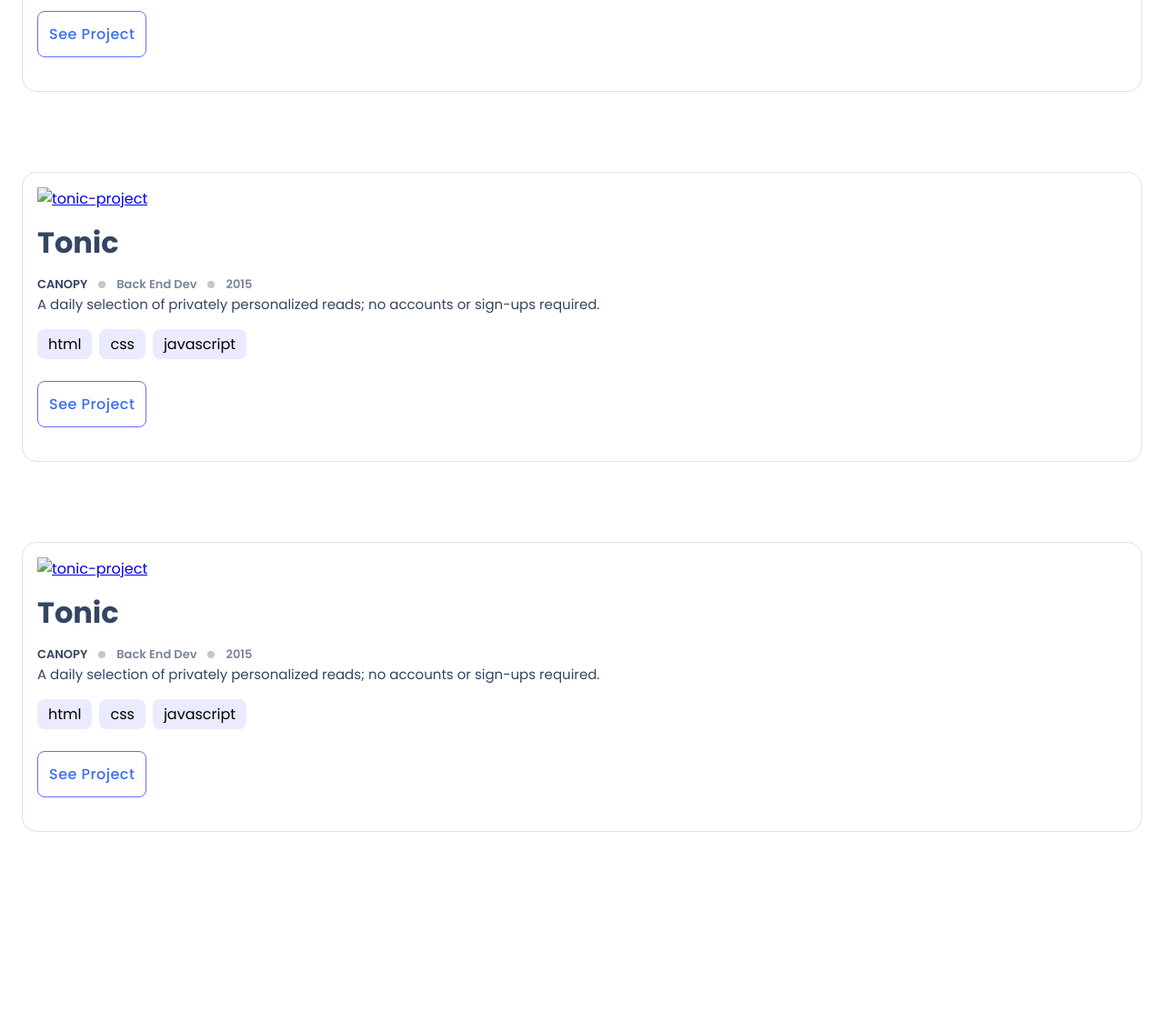
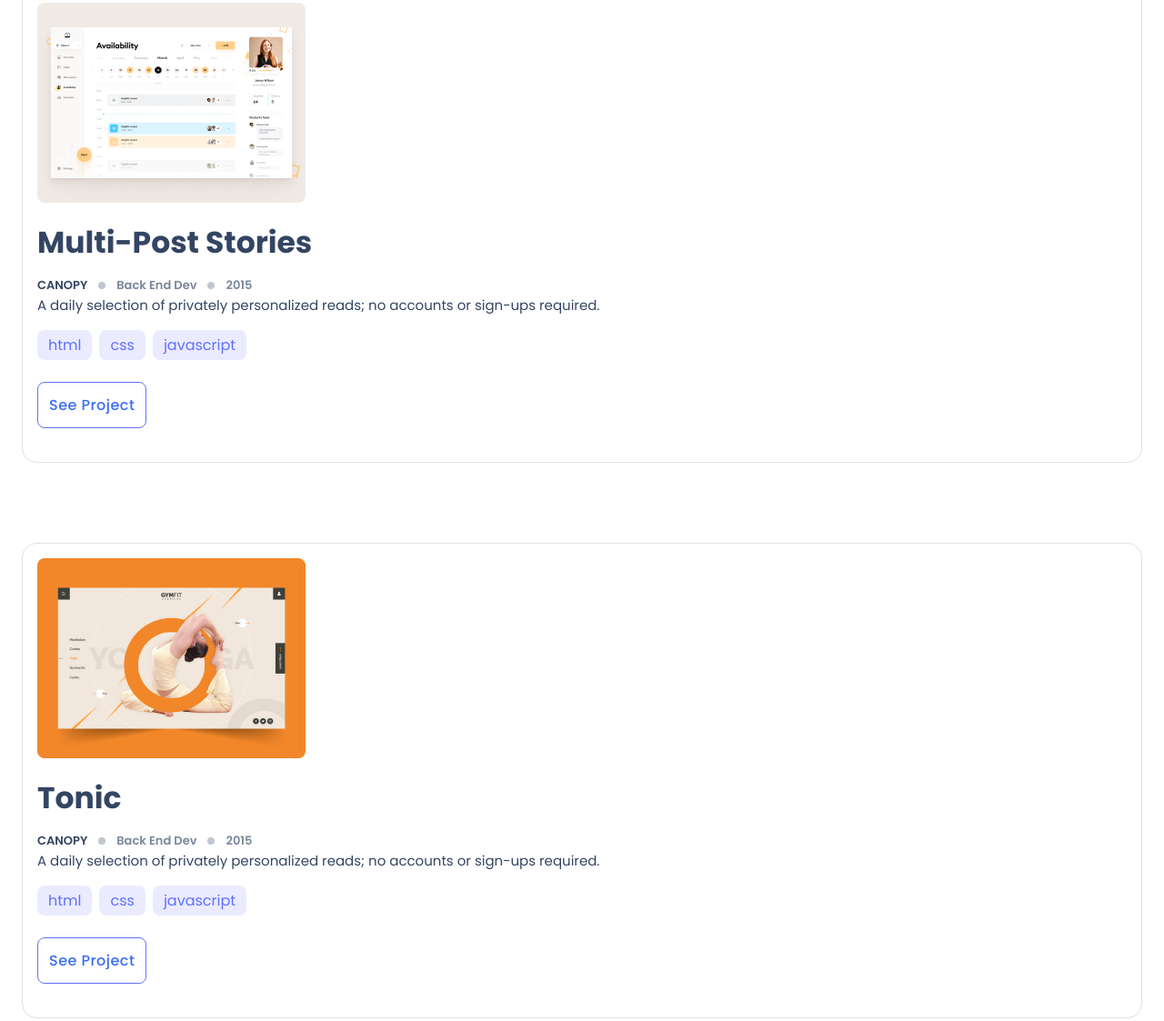
Before and after one commit to RiyaBulia12/Portfolio, a website: page index.html in a window 1280 px wide. Shown: the part 1212-2335 px from the top of the page at 91% size. Before the commit the page ends 2127 px from the top, so only its background shows below. Drawn offline with Linux system fonts and the light colour scheme.

Commit message:
Add images to work section

```diff
--- a/index.html
+++ b/index.html
@@ -20,7 +20,7 @@
       </header>
 
       <main class="main-content">
-         <section class="section-conatiner about-myself">
+         <section class="bio">
             <h1 class="intro">I'm Riya Bulia Glad to See you!</h1>
             <p class="about">I’m a software developer! I can help you build a product , feature or website Look through some of my work and experience! If you like what you see and have a project you need coded, don’t hestiate to contact me.</p>
             <div class="social-media-container">
@@ -55,7 +55,7 @@
             </div>
          </section>
 
-         <section class="section-conatiner work-card">
+         <section class="work-card">
             <div class="project-container">
                <div class="project-img">
                   <a href="#" >
@@ -92,11 +92,48 @@
             </div>
          </section>
 
-         <section class="section-conatiner work-card">
+         <section class="work-card">
             <div class="project-container">
                <div class="project-img">
                   <a href="#" >
-                     <img src="images/portfolio/tonic-project.png" alt="tonic-project">
+                     <img src="images/portfolio/multi-post-stories-project.png" alt="multi-post-stories-project">
+                  </a>
+               </div>
+               <div class="about-project">
+                  <div class="project-title">
+                     <h4>Multi-Post Stories</h4>
+                  </div>
+                  <div class="project-info">
+                     <ul>
+                        <li class="client-name">Canopy</li>
+                        <li class="counter"></li>
+                        <li class="role">Back End Dev</li>
+                        <li class="counter"></li>
+                        <li class="year">2015</li>
+                     </ul>
+                  </div>
+                  <div class="project-description">
+                     <p>A daily selection of privately personalized reads; no accounts or sign-ups required.</p>
+                  </div>
+                  <div class="tags">
+                     <ul>
+                        <li>html</li>
+                        <li>css</li>
+                        <li>javascript</li>
+                     </ul>
+                  </div>
+                  <div class="btn-container">
+                     <button type="submit" class="view-btn">See Project</button>
+                  </div>
+               </div>
+            </div>
+         </section>
+
+         <section class="work-card">
+            <div class="project-container">
+               <div class="project-img">
+                  <a href="#" >
+                     <img src="images/portfolio/tonic-project-2.png" alt="tonic-project-1">
                   </a>
                </div>
                <div class="about-project">
@@ -129,53 +166,16 @@
             </div>
          </section>
 
-         <section class="section-conatiner work-card">
+         <section class="work-card">
             <div class="project-container">
                <div class="project-img">
                   <a href="#" >
-                     <img src="images/portfolio/tonic-project.png" alt="tonic-project">
+                     <img src="images/portfolio/multi-post-stories-project-2.png" alt="multi-post-stories-project-2">
                   </a>
                </div>
                <div class="about-project">
                   <div class="project-title">
-                     <h4>Tonic</h4>
-                  </div>
-                  <div class="project-info">
-                     <ul>
-                        <li class="client-name">Canopy</li>
-                        <li class="counter"></li>
-                        <li class="role">Back End Dev</li>
-                        <li class="counter"></li>
-                        <li class="year">2015</li>
-                     </ul>
-                  </div>
-                  <div class="project-description">
-                     <p>A daily selection of privately personalized reads; no accounts or sign-ups required.</p>
-                  </div>
-                  <div class="tags">
-                     <ul>
-                        <li>html</li>
-                        <li>css</li>
-                        <li>javascript</li>
-                     </ul>
-                  </div>
-                  <div class="btn-container">
-                     <button type="submit" class="view-btn">See Project</button>
-                  </div>
-               </div>
-            </div>
-         </section>
-
-         <section class="section-conatiner work-card">
-            <div class="project-container">
-               <div class="project-img">
-                  <a href="#" >
-                     <img src="images/portfolio/tonic-project.png" alt="tonic-project">
-                  </a>
-               </div>
-               <div class="about-project">
-                  <div class="project-title">
-                     <h4>Tonic</h4>
+                     <h4>Multi-Post Stories</h4>
                   </div>
                   <div class="project-info">
                      <ul>
--- a/styles.css
+++ b/styles.css
@@ -10,6 +10,7 @@
   --tags-bg-color: #ebebff;
   --btn-primary-color: #396df2;
   --white-color: #fff;
+  --portfolio-bg-color: #E5E5E5;
 }
 
 body {
@@ -55,10 +56,8 @@
   row-gap: 88px;
 }
 
-.section-conatiner {
+.bio {
   padding: 7.125rem 1.5rem;
-  display: flex;
-  flex-direction: column;
 }
 
 .intro {
@@ -129,7 +128,8 @@
 .project-title h4 {
   margin: 0;
   padding: 0;
-  font-size: 32px;
+  font-size: 33px;
+  font-weight: 700;
 }
 
 .project-info ul {
@@ -195,6 +195,7 @@
   margin-right: 8px;
   padding: 4px 12px;
   border-radius: 8px;
+  color: var(--main-bg-color);
 }
 
 .btn-container {
```
Also changed, not shown: images/portfolio/multi-post-stories-project-2.png (added), images/portfolio/multi-post-stories-project.png (added), images/portfolio/tonic-project-2.png (added), images/portfolio/tonic-project.png (added).
